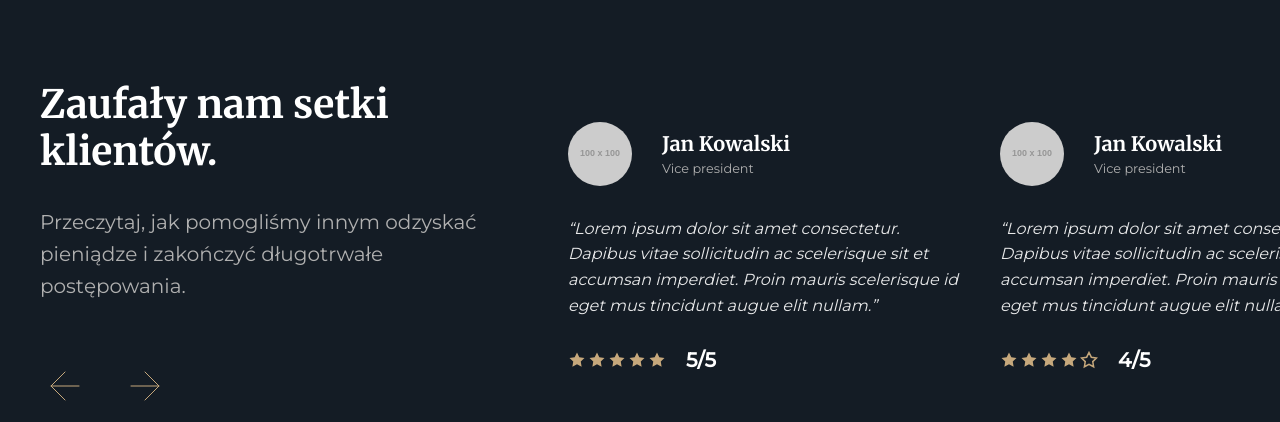
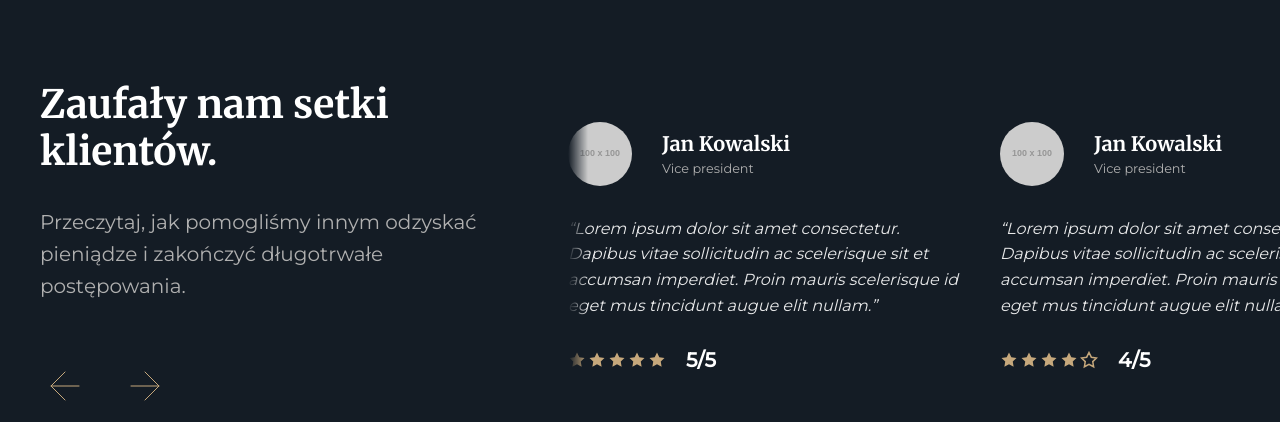
Before and after one commit to dawidkawalec/szybki-proces-custom-, a website built with Vite: page index.html in a window 1280 px wide. Shown: the part 1080-1502 px from the top of the page. Built offline with nearby package versions, Linux system fonts and the light colour scheme; placeholder pictures from the web are drawn by us.

Commit message:
style(reviews): add gradient mask to slider for smoother left edge transition

```diff
--- a/src/style.scss
+++ b/src/style.scss
@@ -124,9 +124,11 @@ body {
 
 // Swiper Custom Styles
 .reviews-swiper {
-  overflow: hidden; // Ważne! Ukrywa slajdy wychodzące na lewą stronę (na tekst)
-  // Dzięki temu, że wrapper jest szeroki (100vw), overflow hidden utnie slider dopiero na prawej krawędzi ekranu (lub blisko niej), a z lewej strony będzie równo z początkiem wrappera.
-  padding-right: 20%; // Opcjonalnie: dodaj padding z prawej, żeby ostatni slajd nie był ucięty "na styk"
+  overflow: hidden;
+  padding-right: 20%;
+  // Maskowanie lewej krawędzi, aby slajdy nie "wyskakiwały" nagle przy przewijaniu lub loopie
+  mask-image: linear-gradient(to right, transparent 0, black 20px, black 100%);
+  -webkit-mask-image: linear-gradient(to right, transparent 0, black 20px, black 100%);
 
   .swiper-slide {
     width: 400px; // Stała szerokość karty
```
